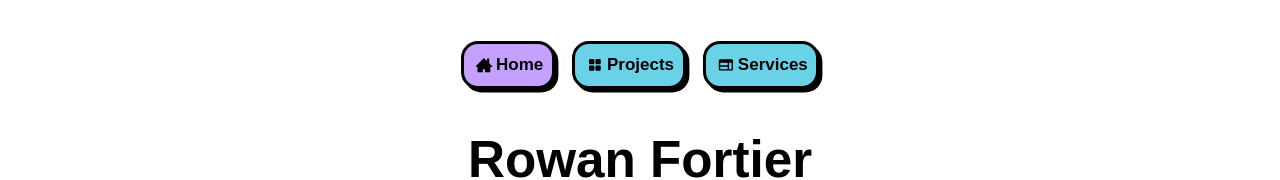
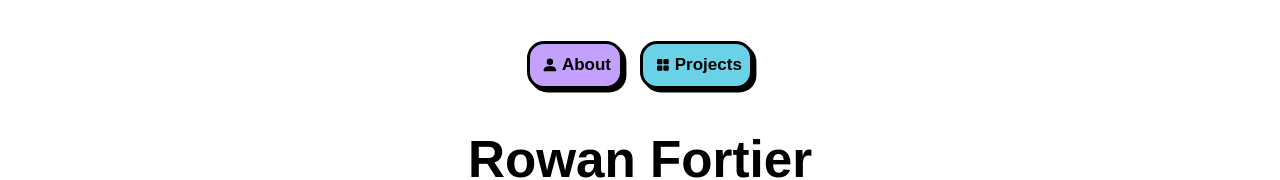
Before and after one commit to blobinaticuber/rowanfortier-website, a React (Vite) app in the folder my-react-app/: page / in a window 1280 px wide. Shown: the top 180 px of the page. Built offline with nearby package versions, Linux system fonts and the light colour scheme.

Commit message:
Update header icon

```diff
--- a/my-react-app/src/components/header.jsx
+++ b/my-react-app/src/components/header.jsx
@@ -1,6 +1,6 @@
 import './header.css'
 import { BrowserRouter as Router, Routes, Route, Link, NavLink } from 'react-router-dom';
-import { ImHome3 } from "react-icons/im";
+import { BsFillPersonFill } from "react-icons/bs";
 import { MdOutlineWeb } from "react-icons/md";
 import { PiSquaresFourFill } from "react-icons/pi";
 
@@ -8,9 +8,9 @@ export function Header() {
     return (
         <div className="topnav">
             <div className="nav">
-                <NavLink to="/"><ImHome3/><p className="linkText">Home</p></NavLink>
+                <NavLink to="/"><BsFillPersonFill /><p className="linkText">About</p></NavLink>
                 <NavLink to="/projects"><PiSquaresFourFill /><p className="linkText">Projects</p></NavLink>
-                <NavLink to="/services"><MdOutlineWeb/><p className="linkText">Services</p></NavLink>
+                {/* <NavLink to="/services"><MdOutlineWeb/><p className="linkText">Services</p></NavLink> */}
             </div>
         </div>
     )
```
